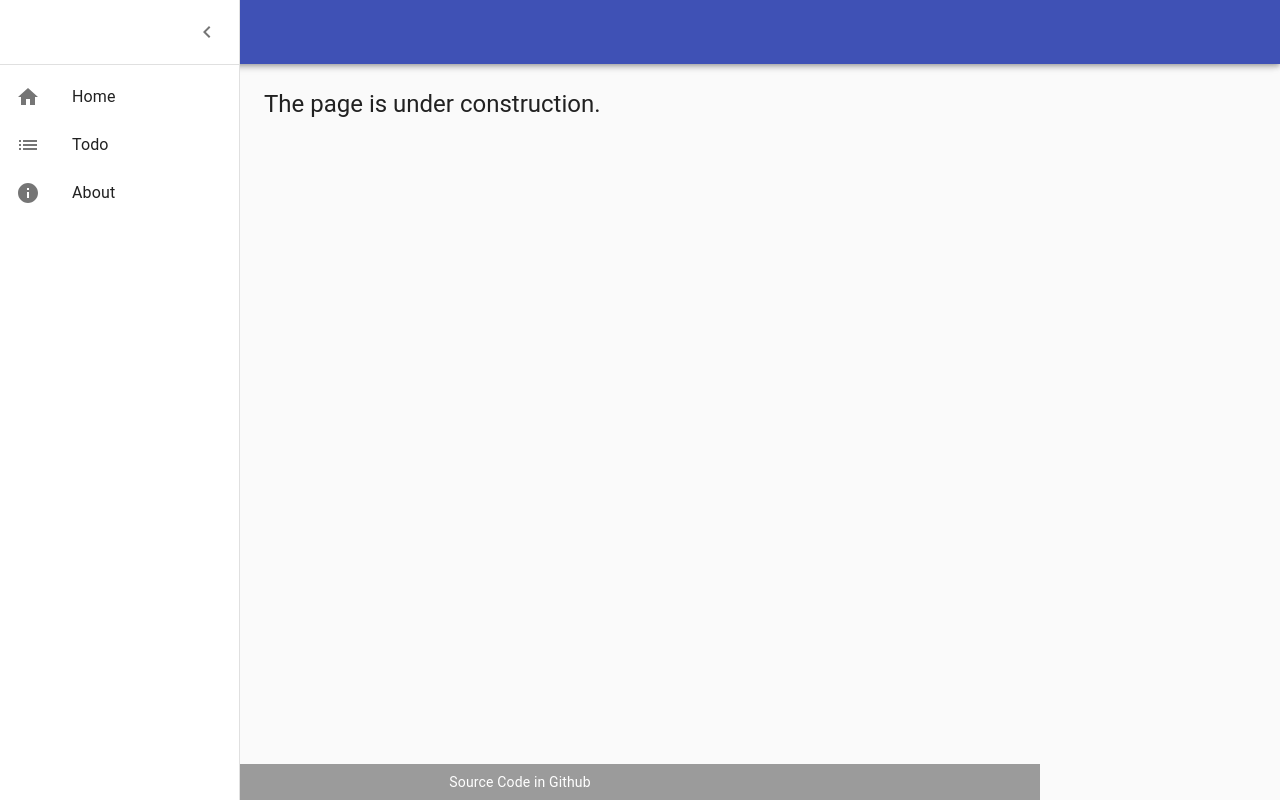
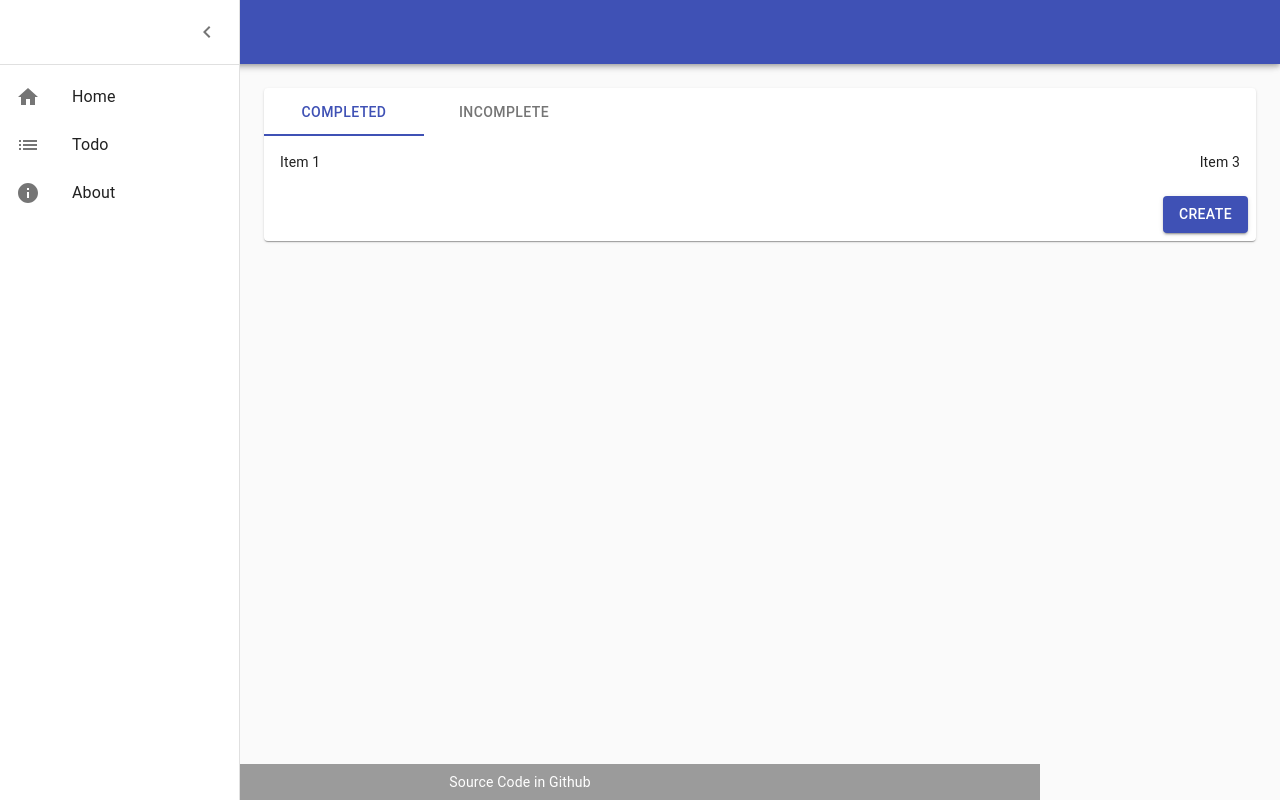
Before and after one commit to BrycenG007/React-Django-Docker, a React (Create React App) app in the folder frontend/: page /todos in a window 1280 px wide. Built offline with nearby package versions, Linux system fonts and the light colour scheme.

Commit message:
Adding todo page

```diff
--- a/frontend/src/App.js
+++ b/frontend/src/App.js
@@ -73,18 +73,15 @@ const useStyles = (theme) => ({
   },
   content: {
     //border: '1px solid red',
+    display: 'flex',
     flexGrow: 1,
     padding: theme.spacing(3),
-  },
-  flex: {
-    display: 'flex',
   },
 });
 
 class App extends Component {
   state = {
     title: '',
-    contentFlex: false,
     drawerOpen: drawerOpen,
   };
 
@@ -93,12 +90,6 @@ class App extends Component {
       title: title
     });
   };
-
-  setContentFlex = (enable) => {
-    this.setState({
-      contentFlex: enable
-    })
-  }
 
   handleDrawerToggle = () => {
     this.setState({ drawerOpen: !this.state.drawerOpen });
@@ -122,9 +113,7 @@ class App extends Component {
             })}
           >
             <div className={classes.toolbar} />
-            <div className={clsx(classes.content, {
-              [classes.flex]: this.state.contentFlex,
-            })}>
+            <div className={classes.content}>
               <Switch>
                 {routes.map((route, idx) => (
                   <Route
--- a/frontend/src/pages/AboutPage.js
+++ b/frontend/src/pages/AboutPage.js
@@ -1,6 +1,7 @@
 import { Component } from 'react';
 import { withStyles } from '@material-ui/core/styles';
 import {
+  Box,
   Card,
   CardActionArea,
   CardActions,
@@ -16,7 +17,7 @@ const useStyles = (theme) => ({
     width: '100%',
   },
   media: {
-    height: 140,
+    height: 160,
   },
 });
 
@@ -30,7 +31,8 @@ class AboutPage extends Component {
     const { classes } = this.props;
 
     return (
-      <Card className={classes.root}>
+      <Box className={classes.root}>
+        <Card>
           <CardActionArea>
             <CardMedia
               className={classes.media}
@@ -55,6 +57,7 @@ class AboutPage extends Component {
             </Button>
           </CardActions>
         </Card>
+      </Box>
     );
   }
 }
--- a/frontend/src/pages/TodoPage.js
+++ b/frontend/src/pages/TodoPage.js
@@ -1,6 +1,20 @@
 import { Component } from 'react';
 import { withStyles } from '@material-ui/core/styles';
-import { Typography } from '@material-ui/core';
+import {
+  Box,
+  Card,
+  CardContent,
+
+  CardHeader,
+  CardActionArea,
+  CardActions,
+  CardMedia,
+
+  Tabs,
+  Tab,
+  Typography,
+  Button,
+} from '@material-ui/core';
 
 const useStyles = (theme) => ({
   root: {
@@ -9,22 +23,70 @@ const useStyles = (theme) => ({
 });
 
 class TodoPage extends Component {
+  state = {
+    tab: 0
+  };
+
   componentDidMount() {
     if (this.props.setTitle)
       this.props.setTitle('Todo List');
   }
 
+  handleTabChange = (event, value) => {
+    this.setState({
+      tab: value
+    });
+  };
+
   render() {
     const { classes } = this.props;
 
     return (
-      <div className={classes.root}>
-        <Typography variant="h5">
-          The page is under construction.
-        </Typography>
-      </div>
+      <Box className={classes.root}>
+        <Card>
+          <Tabs
+              value={this.state.tab}
+              onChange={this.handleTabChange}
+              indicatorColor="primary"
+              textColor="primary"
+              aria-label="todo list tabs"
+            >
+              <Tab label="Completed" />
+              <Tab label="Incomplete" />
+          </Tabs>
+          <CardContent>
+            <Box display="flex">
+              <Box width="100%">
+                Item 1
+              </Box>
+              <Box flexShrink={0}>
+                Item 3
+              </Box>
+            </Box>
+          </CardContent>
+          <CardActions>
+            <Box
+              width="100%"
+              display="flex"
+              justifyContent="flex-end"
+            >
+              <Button
+                variant="contained"
+                color="primary">
+                Create
+              </Button>
+            </Box>
+          </CardActions>
+        </Card>
+      </Box>
     );
   }
 }
 
 export default withStyles(useStyles)(TodoPage);
+
+/*
+        <Paper>
+
+        </Paper>
+        */
```
Lines whose indentation alone changed are shown as unchanged.
